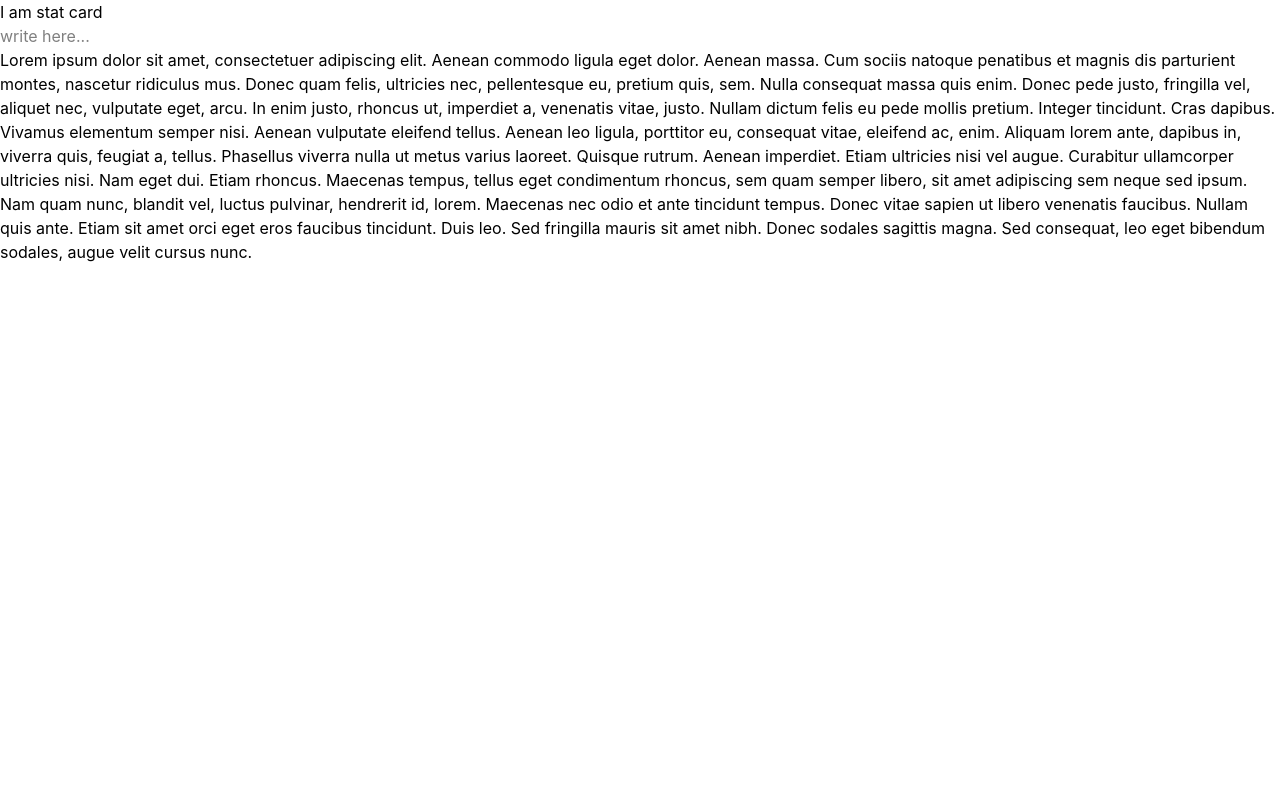
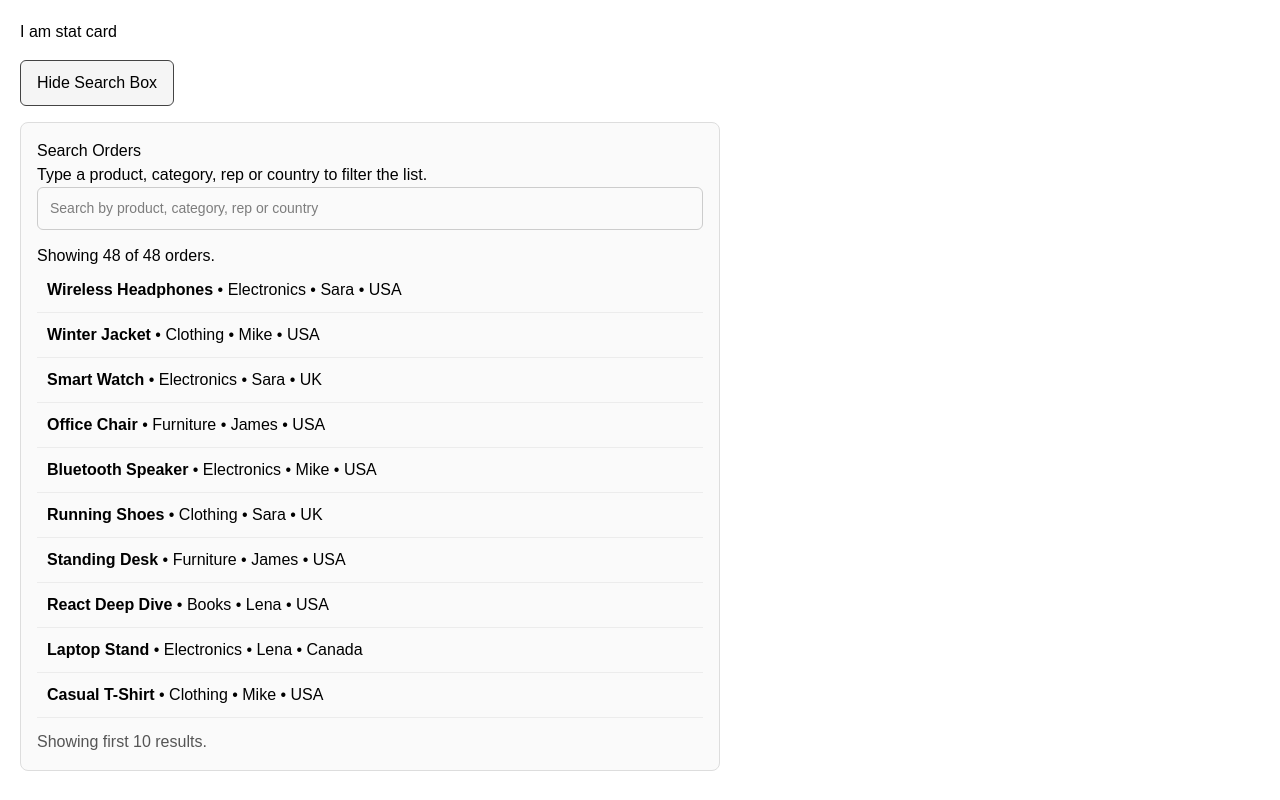
Before and after one commit to Rakesh-84/reactJS-practice, a React (Vite) app: page / in a window 1280 px wide. Built offline with nearby package versions, Linux system fonts and the light colour scheme.

Commit message:
Add show/hide search box feature

```diff
--- a/src/App.jsx
+++ b/src/App.jsx
@@ -1,14 +1,33 @@
-import SearchBox from "./component/SearchBox"
-import StatCard from "./component/statCard"
+import { useState } from "react";
+import SearchBox from "./component/SearchBox";
+import StatCard from "./component/statCard";
+
 function App() {
+  const [showSearch, setShowSearch] = useState(true);
 
   return (
+    <div style={{ padding: "20px", fontFamily: "Arial, sans-serif" }}>
+      <StatCard />
 
-    <>
-     <StatCard />
-      <SearchBox />
-    </>
-  )
+      <button
+        type="button"
+        onClick={() => setShowSearch((visible) => !visible)}
+        style={{
+          margin: "16px 0",
+          padding: "10px 16px",
+          borderRadius: "6px",
+          border: "1px solid #444",
+          background: showSearch ? "#f5f5f5" : "#007bff",
+          color: showSearch ? "#000" : "#fff",
+          cursor: "pointer",
+        }}
+      >
+        {showSearch ? "Hide Search Box" : "Show Search Box"}
+      </button>
+
+      {showSearch && <SearchBox />}
+    </div>
+  );
 }
 
-export default App
+export default App;
--- a/src/component/SearchBox.jsx
+++ b/src/component/SearchBox.jsx
@@ -1,63 +1,75 @@
 import { useState } from "react";
+import { orders } from "../Data/data";
 
-const textPiece = "Lorem ipsum dolor sit amet, consectetuer adipiscing elit. Aenean commodo ligula eget dolor. Aenean massa. Cum sociis natoque penatibus et magnis dis parturient montes, nascetur ridiculus mus. Donec quam felis, ultricies nec, pellentesque eu, pretium quis, sem. Nulla consequat massa quis enim. Donec pede justo, fringilla vel, aliquet nec, vulputate eget, arcu. In enim justo, rhoncus ut, imperdiet a, venenatis vitae, justo. Nullam dictum felis eu pede mollis pretium. Integer tincidunt. Cras dapibus. Vivamus elementum semper nisi. Aenean vulputate eleifend tellus. Aenean leo ligula, porttitor eu, consequat vitae, eleifend ac, enim. Aliquam lorem ante, dapibus in, viverra quis, feugiat a, tellus. Phasellus viverra nulla ut metus varius laoreet. Quisque rutrum. Aenean imperdiet. Etiam ultricies nisi vel augue. Curabitur ullamcorper ultricies nisi. Nam eget dui. Etiam rhoncus. Maecenas tempus, tellus eget condimentum rhoncus, sem quam semper libero, sit amet adipiscing sem neque sed ipsum. Nam quam nunc, blandit vel, luctus pulvinar, hendrerit id, lorem. Maecenas nec odio et ante tincidunt tempus. Donec vitae sapien ut libero venenatis faucibus. Nullam quis ante. Etiam sit amet orci eget eros faucibus tincidunt. Duis leo. Sed fringilla mauris sit amet nibh. Donec sodales sagittis magna. Sed consequat, leo eget bibendum sodales, augue velit cursus nunc.";
-
-export default function SearchBox() {
+function SearchBox() {
   const [query, setQuery] = useState("");
 
-  function highlight() {
-if (!query.trim()) return textPiece;
+  const filteredOrders = orders.filter((order) => {
+    const lowerQuery = query.toLowerCase();
+    return (
+      order.product.toLowerCase().includes(lowerQuery) ||
+      order.category.toLowerCase().includes(lowerQuery) ||
+      order.rep.toLowerCase().includes(lowerQuery) ||
+      order.country.toLowerCase().includes(lowerQuery)
+    );
+  });
 
-const escaped = query.replace(/[-^/|\\{}+.[\]()*?]/g, "\\$&");
-const regex = new RegExp(escaped, "gi");
-const parts = textPiece.split(regex);
-const matches = textPiece.match(regex) || [];
+  return (
+    <div
+      style={{
+        border: "1px solid #ddd",
+        borderRadius: "8px",
+        padding: "16px",
+        maxWidth: "700px",
+        background: "#fafafa",
+      }}
+    >
+      <h2>Search Orders</h2>
+      <p>Type a product, category, rep or country to filter the list.</p>
+      <input
+        type="text"
+        value={query}
+        onChange={(event) => setQuery(event.target.value)}
+        placeholder="Search by product, category, rep or country"
+        style={{
+          width: "100%",
+          padding: "10px 12px",
+          marginBottom: "14px",
+          borderRadius: "6px",
+          border: "1px solid #ccc",
+          fontSize: "14px",
+        }}
+      />
 
-return parts.flatMap((part, index) => {
-  const result = [part];
-  if (index < matches.length) {
-    result.push(
-      <span key={index} style={{ background: "yellow" }}>
-        {matches[index]}
-      </span>
-    );
-  }
-  return result;
-});
-
+      {filteredOrders.length === 0 ? (
+        <p>No matching orders found.</p>
+      ) : (
+        <div>
+          <p>
+            Showing {filteredOrders.length} of {orders.length} orders.
+          </p>
+          <ul style={{ listStyle: "none", padding: 0, margin: 0 }}>
+            {filteredOrders.slice(0, 10).map((order) => (
+              <li
+                key={order.id}
+                style={{
+                  padding: "10px",
+                  borderBottom: "1px solid #ececec",
+                }}
+              >
+                <strong>{order.product}</strong> • {order.category} • {order.rep} • {order.country}
+              </li>
+            ))}
+          </ul>
+          {filteredOrders.length > 10 && (
+            <p style={{ marginTop: "12px", color: "#555" }}>
+              Showing first 10 results.
+            </p>
+          )}
+        </div>
+      )}
+    </div>
+  );
 }
 
-
-
-
-return (
-
-    <div>
-      <input
-        type="text"
-        placeholder="write here..."
-        onChange={(e) => setQuery(e.target.value)}
-        value={query}
-      />
-
-      <p>{highlight()}</p>
-    </div>
-
-);
-
-
-
-
-
-
-
-
-
-
-
-
-
-
-
-
-}
+export default SearchBox;
```
